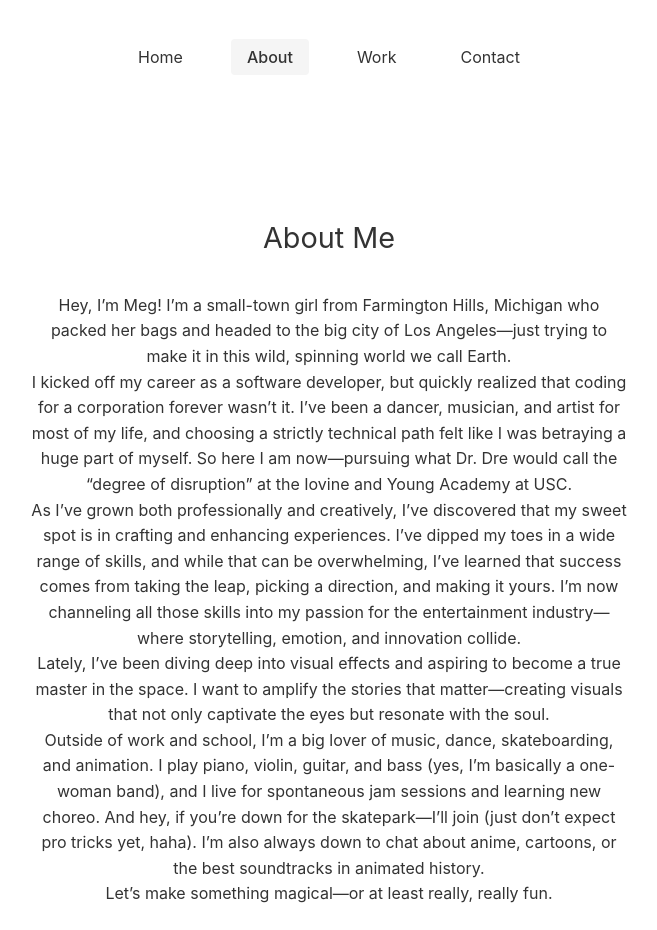
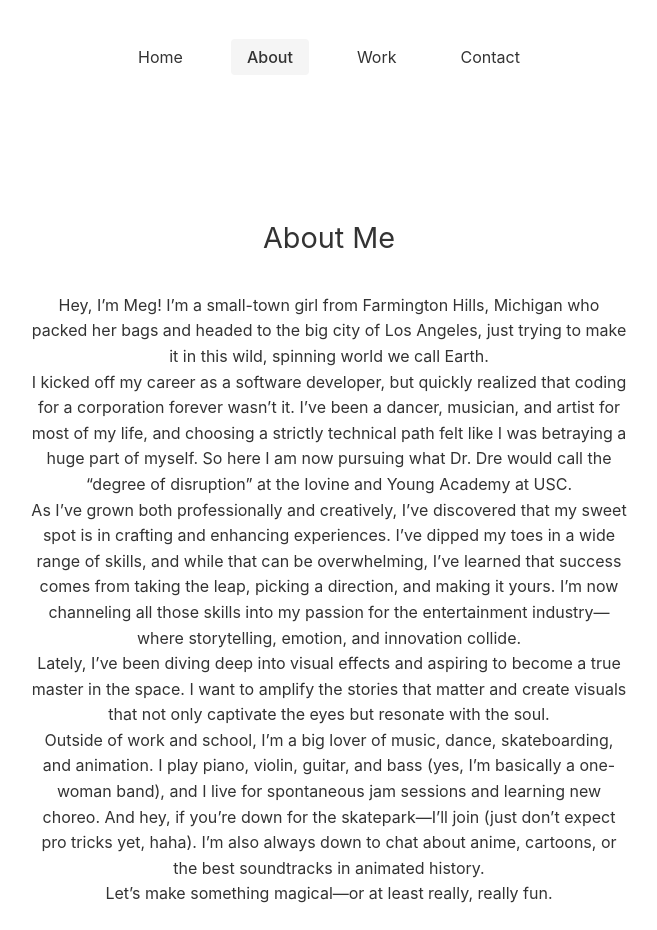
Before and after one commit to megunair/portfolio, a plain HTML site: page about.html in a window 1280 px wide. Shown: the part 167-1097 px from the top of the page, without its empty margins (311-968 px from the left). Drawn offline with Linux system fonts and the light colour scheme.

Commit message:
changed about just a bit

```diff
--- a/about.html
+++ b/about.html
@@ -29,16 +29,16 @@
 
                         <p>
                             Hey, I’m Meg!
-                            I’m a small-town girl from Farmington Hills, Michigan who packed her bags and headed to the big city of Los Angeles—just trying to make it in this wild, spinning world we call Earth.
+                            I’m a small-town girl from Farmington Hills, Michigan who packed her bags and headed to the big city of Los Angeles, just trying to make it in this wild, spinning world we call Earth.
                         </p>
                         <p>
-                            I kicked off my career as a software developer, but quickly realized that coding for a corporation forever wasn’t it. I’ve been a dancer, musician, and artist for most of my life, and choosing a strictly technical path felt like I was betraying a huge part of myself. So here I am now—pursuing what Dr. Dre would call the “degree of disruption” at the Iovine and Young Academy at USC.
+                            I kicked off my career as a software developer, but quickly realized that coding for a corporation forever wasn’t it. I’ve been a dancer, musician, and artist for most of my life, and choosing a strictly technical path felt like I was betraying a huge part of myself. So here I am now pursuing what Dr. Dre would call the “degree of disruption” at the Iovine and Young Academy at USC.
                         </p>
                         <p>
                             As I’ve grown both professionally and creatively, I’ve discovered that my sweet spot is in crafting and enhancing experiences. I’ve dipped my toes in a wide range of skills, and while that can be overwhelming, I’ve learned that success comes from taking the leap, picking a direction, and making it yours. I’m now channeling all those skills into my passion for the entertainment industry—where storytelling, emotion, and innovation collide.
                         </p>
                         <p>
-                            Lately, I’ve been diving deep into visual effects and aspiring to become a true master in the space. I want to amplify the stories that matter—creating visuals that not only captivate the eyes but resonate with the soul.
+                            Lately, I’ve been diving deep into visual effects and aspiring to become a true master in the space. I want to amplify the stories that matter and create visuals that not only captivate the eyes but resonate with the soul.
                         </p>
                         <p>
                             Outside of work and school, I’m a big lover of music, dance, skateboarding, and animation. I play piano, violin, guitar, and bass (yes, I’m basically a one-woman band), and I live for spontaneous jam sessions and learning new choreo. And hey, if you’re down for the skatepark—I’ll join (just don’t expect pro tricks yet, haha). I’m also always down to chat about anime, cartoons, or the best soundtracks in animated history.
```
